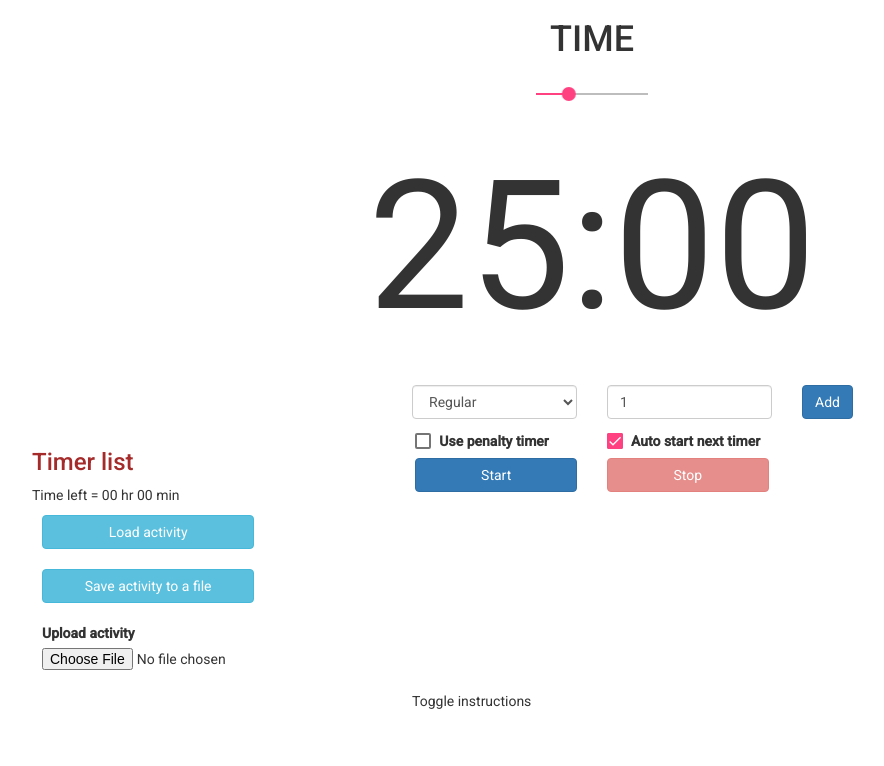
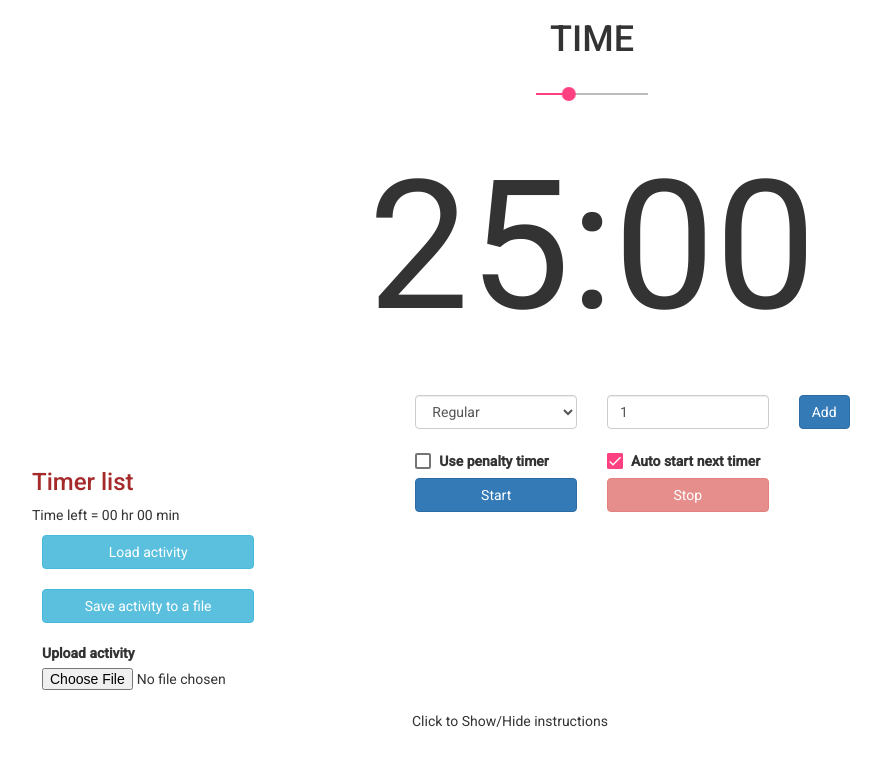
Before and after one commit to sachinsfo/pomodoro_timer, an Angular app in the folder pomodoro-timer/: page / in a window 1280 px wide. Shown: the top 766 px of the page, without its empty margins (48-932 px from the left). Built offline with nearby package versions, Linux system fonts and the light colour scheme.

Commit message:
Hide app timer item on activity load

```diff
--- a/pomodoro-timer/src/app/timer/timer.component.html
+++ b/pomodoro-timer/src/app/timer/timer.component.html
@@ -18,9 +18,9 @@
             <p [ngStyle]="{'font-size': paragraphFontSize}">{{minutes_minutes | number:'2.0'}}:{{minutes_seconds | number:'2.0'}}</p>
         </div>
     </div>
-    <div class="row">
+    <div class="row" style="padding: 10px;">
         <div class="col-xs-12">
-            <app-timer-item (newTimerItemEvent)="newTimerAdded($event)"></app-timer-item>
+            <app-timer-item (newTimerItemEvent)="newTimerAdded($event)" *ngIf="!activity_loaded"></app-timer-item>
         </div>
     </div>
     <div class="row" style="padding: 10px;">
@@ -52,7 +52,7 @@
     <div class="row">
         <div class="col-xs-4"></div>
         <div class="col-xs-8">
-            <p (click)="toggleShowHideInstructions()">Toggle instructions</p>
+            <p (click)="toggleShowHideInstructions()">Click to Show/Hide instructions</p>
             <div *ngIf="showInstructions">
                 <ul>
                     <li>You can use the default 25 minute timer by directly clicking the Start button</li>
--- a/pomodoro-timer/src/app/timer/timer.component.ts
+++ b/pomodoro-timer/src/app/timer/timer.component.ts
@@ -15,6 +15,7 @@ export class TimerComponent implements OnInit, DoCheck{
   chkboxPenaltyTime: boolean = false;
   chkboxAutoTimer: boolean = true;
   showInstructions: boolean = false;
+  activity_loaded: boolean = false;
 
 
   @ViewChild(TimerListComponent) timerListChild: TimerListComponent;
@@ -76,6 +77,7 @@ export class TimerComponent implements OnInit, DoCheck{
     // event.forEach(timer => {
     //   timer.time_in_min = 0.2;
     // });
+    this.activity_loaded = true;
     this.timer_list = [...event];
     this.loadFirstActivity(this.timer_list[0]);
   }
```
